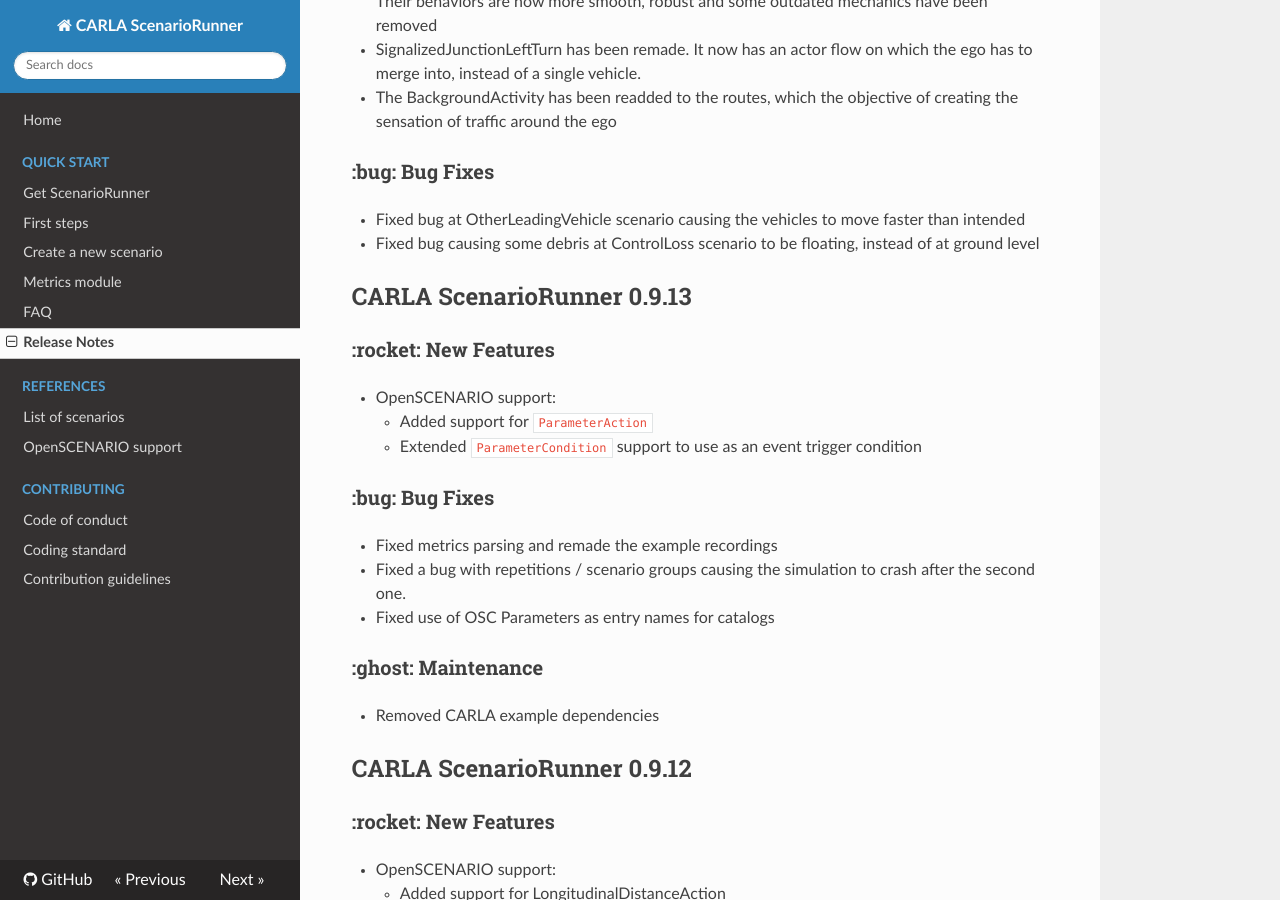
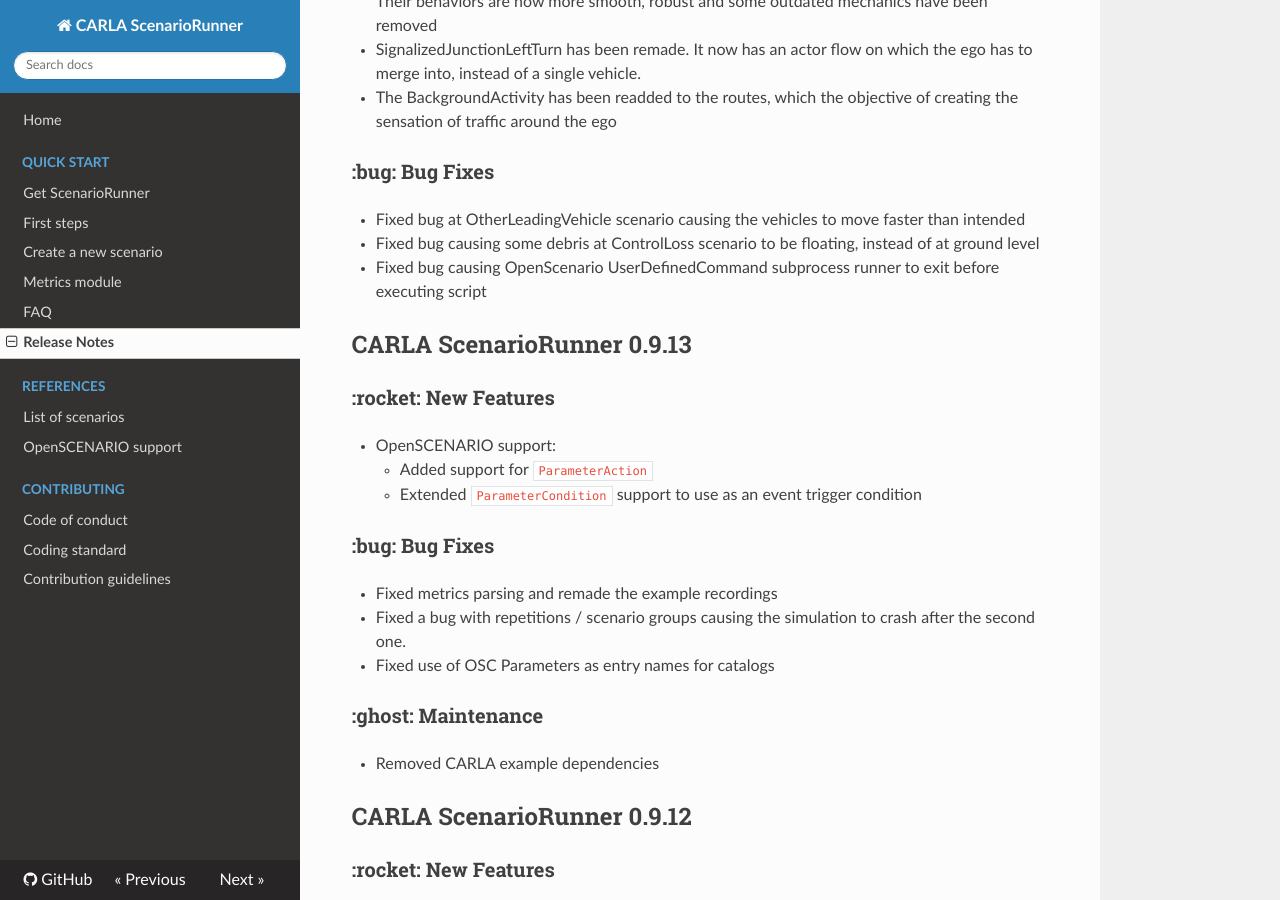
Before and after one commit to carla-simulator/scenario_runner, an MkDocs documentation site: the page built from Docs/CHANGELOG.md, in a window 1280 px wide and 900 px high, scrolled down 631 px. Built offline with MkDocs 1.6.1, drawn with Linux system fonts in a browser that asks for light colours; nearby versions of some CDN libraries.

Commit message:
Update CHANGELOG.md

```diff
--- a/Docs/CHANGELOG.md
+++ b/Docs/CHANGELOG.md
@@ -21,6 +21,7 @@
 ### :bug: Bug Fixes
 * Fixed bug at OtherLeadingVehicle scenario causing the vehicles to move faster than intended
 * Fixed bug causing some debris at ControlLoss scenario to be floating, instead of at ground level
+* Fixed bug causing OpenScenario UserDefinedCommand subprocess runner to exit before executing script
 
 ## CARLA ScenarioRunner 0.9.13
 ### :rocket: New Features
```
